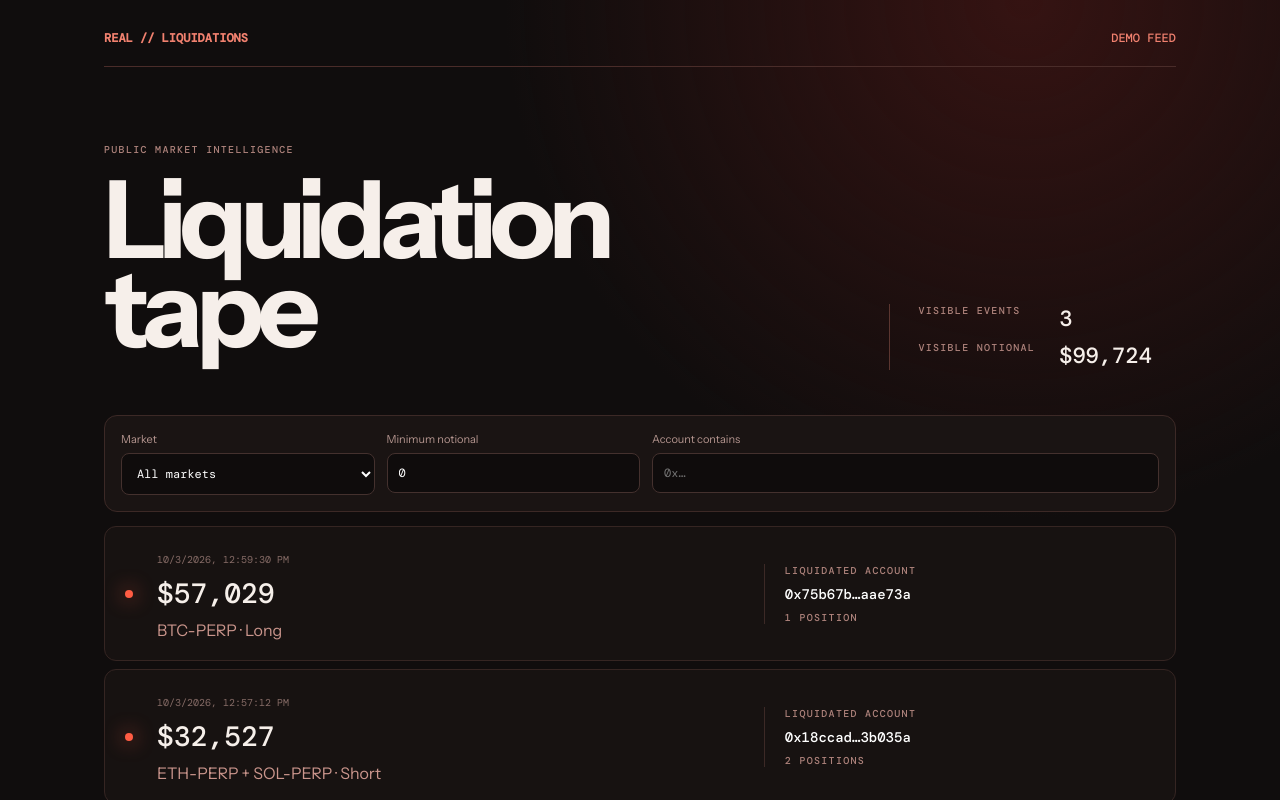
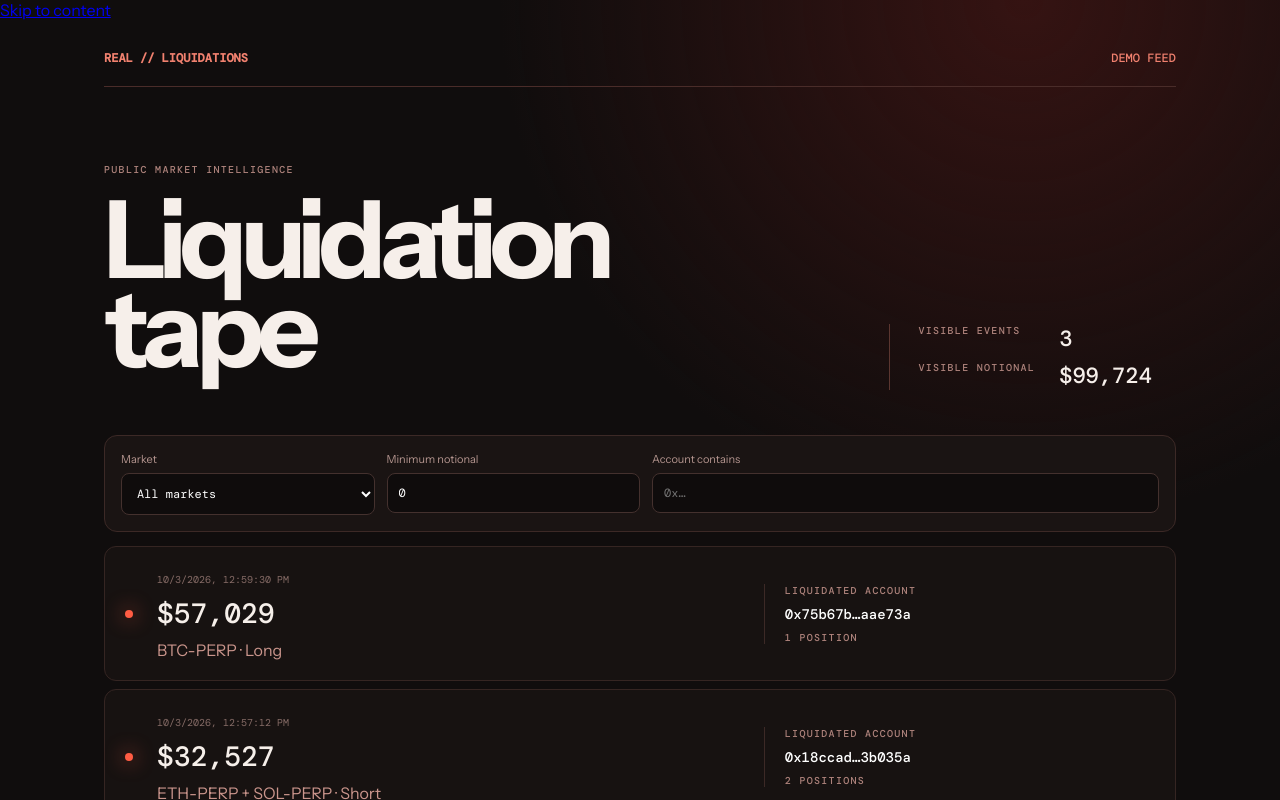
Before and after one commit to Hug0x0/real-liquidations-explorer, a React (Vite) app: page / in a window 1280 px wide. Shown: the top 800 px of the page. Built offline with nearby package versions, Linux system fonts and the light colour scheme; no server answers.

Commit message:
feat: improve screen reader navigation

```diff
--- a/src/main.tsx
+++ b/src/main.tsx
@@ -2,5 +2,5 @@ import React, { useEffect, useMemo, useState } from "react"; import { createRoot
 function App() { const [markets, setMarkets] = useState<Market[]>([]); const [events, setEvents] = useState<Liquidation[]>([]); const [marketId, setMarketId] = useState(""); const [minimum, setMinimum] = useState(0); const [account, setAccount] = useState(new URLSearchParams(location.search).get("account") || ""); const [live, setLive] = useState(false);
   useEffect(() => { const api = new RealIndexer(); Promise.all([api.markets(), api.liquidations()]).then(([m, e]) => { setMarkets(m); setEvents(e); setLive(true); }).catch(() => { setMarkets(demoMarkets); setEvents(demoLiquidations); }); }, []);
   const symbols = useMemo(() => new Map(markets.map((m) => [m.id, m.symbol])), [markets]); const prices = useMemo(() => new Map(markets.map((m) => [m.id, Number(m.price)])), [markets]); const enriched = useMemo(() => events.map((e) => enrich(e, prices)).sort((a, b) => b.created_at_ms - a.created_at_ms), [events, prices]); const visible = useMemo(() => filterLiquidations(enriched, marketId, minimum, account), [enriched, marketId, minimum, account]); const total = visible.reduce((sum, item) => sum + item.notional, 0);
-  return <main><nav><b>REAL // LIQUIDATIONS</b><span>{live ? "LIVE FEED" : "DEMO FEED"}</span></nav><header><div><span>PUBLIC MARKET INTELLIGENCE</span><h1>Liquidation<br/>tape</h1></div><div className="summary"><small>VISIBLE EVENTS</small><strong>{visible.length}</strong><small>VISIBLE NOTIONAL</small><strong>${Math.round(total).toLocaleString()}</strong></div></header><section className="filters"><label>Market<select value={marketId} onChange={(e) => setMarketId(e.target.value)}><option value="">All markets</option>{markets.map((m) => <option key={m.id} value={m.id}>{m.symbol}</option>)}</select></label><label>Minimum notional<input type="number" value={minimum} min="0" step="1000" onChange={(e) => setMinimum(Number(e.target.value))}/></label><label>Account contains<input value={account} onChange={(e) => setAccount(e.target.value)} placeholder="0x…"/></label></section><section className="events">{visible.map((item) => <EventCard key={item.liquidation_id} item={item} symbols={symbols}/>)}{!visible.length && <div className="empty">No liquidations match these filters.</div>}</section></main>; }
+  return <><a className="skip-link" href="#main-content">Skip to content</a><main id="main-content"><nav><b>REAL // LIQUIDATIONS</b><span aria-live="polite">{live ? "LIVE FEED" : "DEMO FEED"}</span></nav><header><div><span>PUBLIC MARKET INTELLIGENCE</span><h1>Liquidation<br/>tape</h1></div><div className="summary"><small>VISIBLE EVENTS</small><strong>{visible.length}</strong><small>VISIBLE NOTIONAL</small><strong>${Math.round(total).toLocaleString()}</strong></div></header><section className="filters"><label>Market<select value={marketId} onChange={(e) => setMarketId(e.target.value)}><option value="">All markets</option>{markets.map((m) => <option key={m.id} value={m.id}>{m.symbol}</option>)}</select></label><label>Minimum notional<input type="number" value={minimum} min="0" step="1000" onChange={(e) => setMinimum(Number(e.target.value))}/></label><label>Account contains<input value={account} onChange={(e) => setAccount(e.target.value)} placeholder="0x…"/></label></section><section className="events">{visible.map((item) => <EventCard key={item.liquidation_id} item={item} symbols={symbols}/>)}{!visible.length && <div className="empty" aria-live="polite">No liquidations match these filters.</div>}</section></main></>; }
 createRoot(document.getElementById("root")!).render(<React.StrictMode><App/></React.StrictMode>);
```
